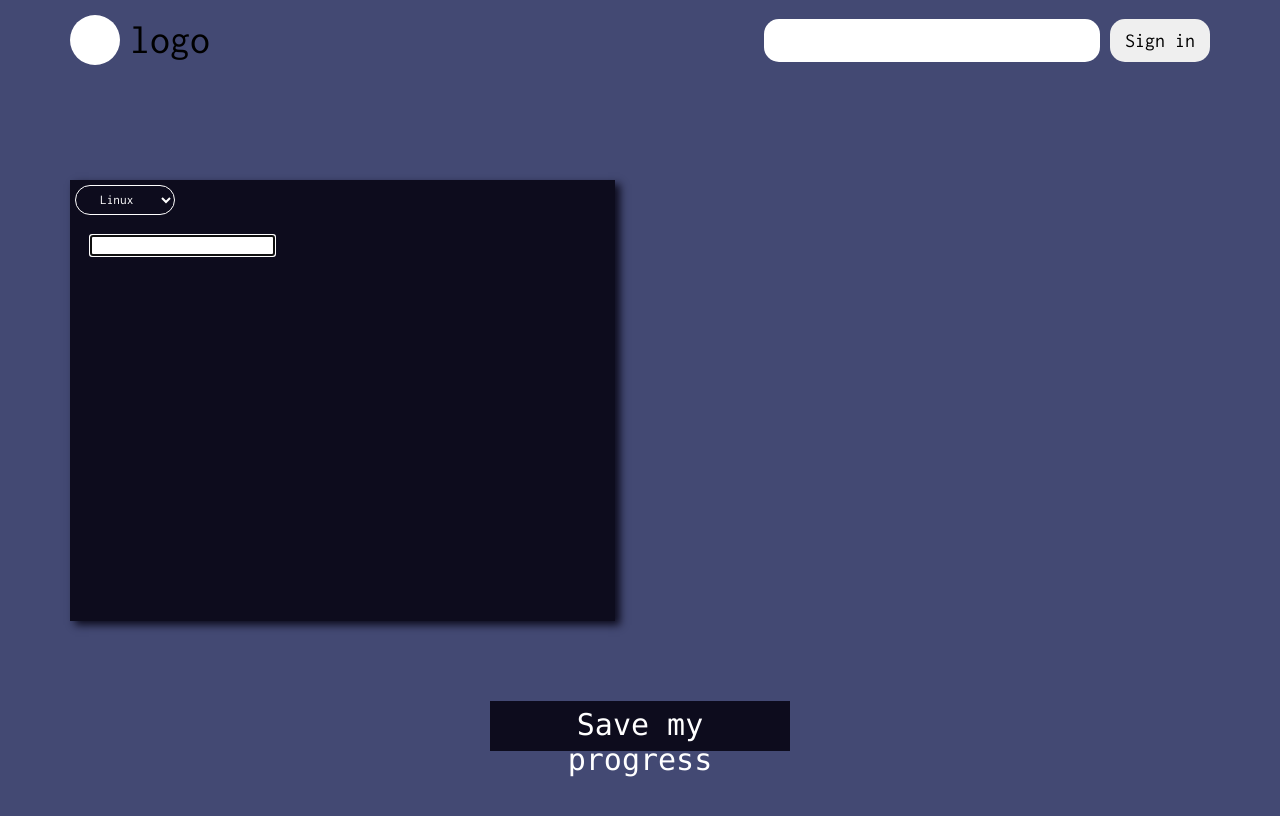
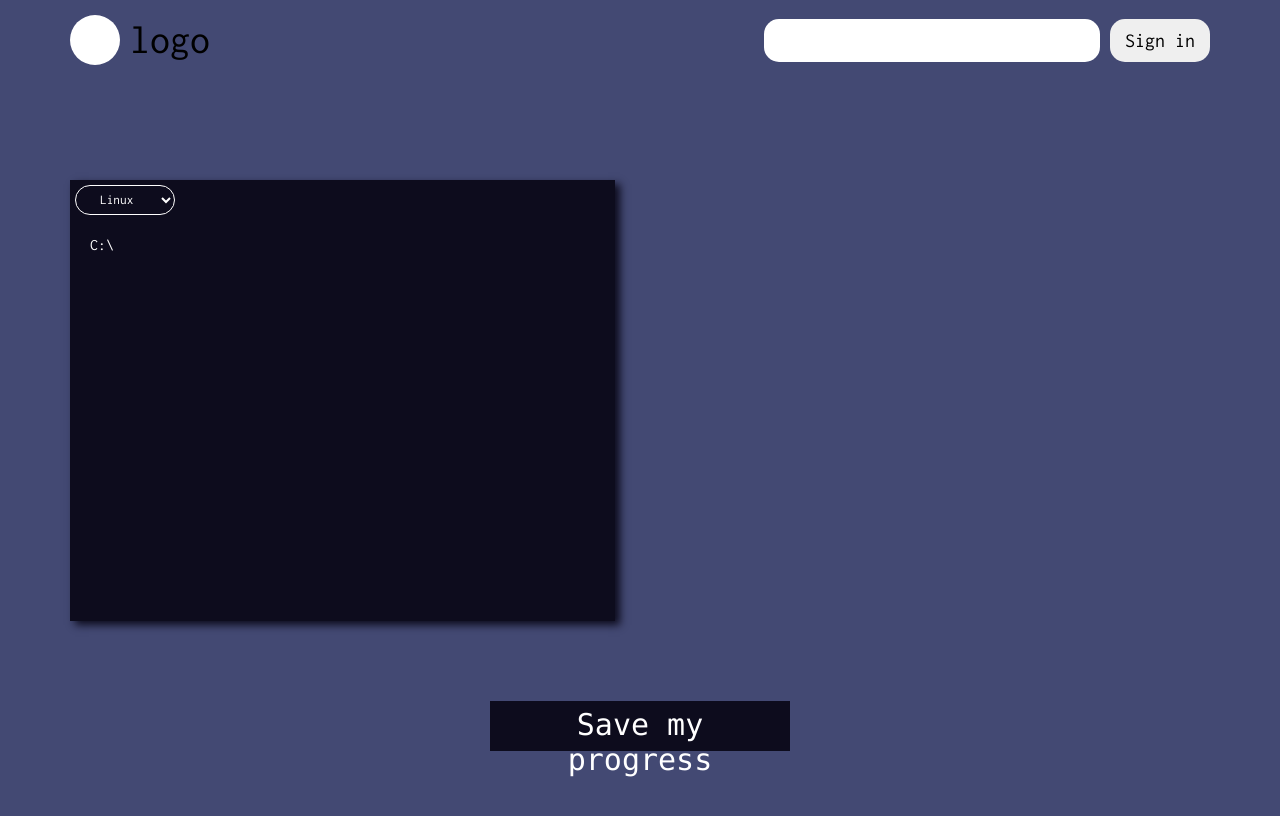
Before and after one commit to aruzhansabitkyzy/bash-learning-game, a React (Create React App) app in the folder game-front/: page /play in a window 1280 px wide. Shown: the top 816 px of the page. Built offline with nearby package versions, Linux system fonts and the light colour scheme.

Commit message:
terminal without scrolling

```diff
--- a/game-front/src/components/Play/play.js
+++ b/game-front/src/components/Play/play.js
@@ -3,6 +3,7 @@ import {useState, useEffect} from 'react';
 import {Popup} from '../Popup/popup';
 import {Console} from '../Terminal/Console';
 import { DisplayOutput } from '../Terminal/DisplayOutput';
+// import ScrollableFeed from 'react-scrollable-feed';
 
 export const Play = () => {
 
@@ -34,6 +35,7 @@ export const Play = () => {
                         <Console />
 
                     </div>
+
                 </div>
                 <div className="intro">
 
--- a/game-front/src/components/Terminal/Console.js
+++ b/game-front/src/components/Terminal/Console.js
@@ -2,11 +2,12 @@ import {useRef, useEffect} from 'react';
 import {Prompt} from '../Terminal/Prompt';
 import {useOnEnter} from '../Terminal/useOnEnter';
 import { DisplayOutput } from './DisplayOutput';
+import './terminal.css';
 
 export const Console = () => {
     const inputText = useRef();
 
-    const [consoleOutput,onEnter] = useOnEnter();
+    const [consoleOutput, onEnter] = useOnEnter();
 
     useEffect(() =>{
         inputText.current.value = "";
@@ -16,12 +17,12 @@ export const Console = () => {
 
     return (
         <section className="cons">
-            <DisplayOutput consoleOutput = {consoleOutput} />
-            <div className= "input-prompt">
+              <DisplayOutput consoleOutput = {consoleOutput} />
+             <div className= "input-prompt">
                 <Prompt />
-                <input type="text" ref={inputText} onKeyPress = {({target: {value} , key}) => onEnter(value, key)}/>
+                <input type="text" className="command" ref={inputText} onKeyPress = {({target: {value} , key}) => onEnter(value, key)}/>
 
-            </div>
+             </div>
         </section>
 
     )
--- a/game-front/src/components/Terminal/DisplayOutput.js
+++ b/game-front/src/components/Terminal/DisplayOutput.js
@@ -1,22 +1,42 @@
-import {useRef, useEffect } from 'react';
+import {useRef, useEffect, useState } from 'react';
 import {Prompt} from '../Terminal/Prompt';
 
 export const DisplayOutput = ({consoleOutput}) => {
-    // const scrollRef= useRef();
+    const [scroll, setScroll] = useState(0);
+    const scrollRef= useRef();
 
-    // useEffect(() => {
-    //     if(scrollRef.current)
-    //       scrollRef.current.scrollTop = scrollRef.current.scrollHeight;
-    // })
+    useEffect(() => {
+        if(scrollRef.current) {
+          scrollRef.current.scrollTop = scroll;
+        //  console.log(scrollRef.current.scrollTop );
+        //  console.log(scrollRef.current.scrollHeight );
+        }
+    })
+
+    const onScroll = () => {
+        setScroll(scrollRef.current.scrollTop);
+
+    }
+    console.log(scrollRef.current?.scrollTop, scroll)
     return(
-        <div className="out" >
-          {consoleOutput.map((item) => (
-            <div>
-                <Prompt />
-                <span style={{ color: 'white' }}>{item}</span>
+
+        <>
+            <div className="out" ref={scrollRef} onScroll={onScroll}>
+                <div style={{display: 'flex', flexDirection: 'column'}}>
+
+                    {consoleOutput.map((text) => {
+                       let res = text.split(":");
+
+
+                       return <div style={{ color: 'white' }}>
+                                 <div> <Prompt /> {res[0]}</div>
+                                 <div> <Prompt /> {res[1]}</div>
+                              </div>
+
+                    })}
+                </div>
             </div>
-           ))}
+        </>
 
-        </div>
     )
 }
--- a/game-front/src/components/Terminal/Prompt.js
+++ b/game-front/src/components/Terminal/Prompt.js
@@ -1,4 +1,5 @@
 export const Prompt  = () => {
-      <span>C:\</span>
-
+    return (
+      <span style={{color: "white"}}>C:\</span>
+    )
 }
--- /dev/null
+++ b/game-front/src/components/Terminal/terminal.css
@@ -0,0 +1,12 @@
+.command {
+    outline : none;
+    border: none;
+    background-color: #0D0C1D;
+    font-size: 16px;
+    font-family : "Inconsolata";
+    color: white;
+}
+.command cursor {
+    width : 8px;
+    height: 3px;
+}
--- a/game-front/src/components/Terminal/useOnEnter.js
+++ b/game-front/src/components/Terminal/useOnEnter.js
@@ -6,21 +6,22 @@ export const useOnEnter = () => {
         quit: "quitting"
     }
     const [consoleOutput, updateConsoleOutput]  = useState([]);
-    const [consoleInput, updateInputConsole] = useState([]);
+    // const [consoleInput, updateInputConsole] = useState([]);
 
 
+    console.log(consoleOutput);
     const onEnter = (value, key) => {
 
          if(key === "Enter") {
             const newConsoleLine = commands[value] || "Invalid Command";
-
+             updateConsoleOutput([...consoleOutput, `${value}:${newConsoleLine}`]);
             // const newConsoleInput = [...consoleInput];
             // newConsoleInput.push(value);
             // updateInputConsole(newConsoleInput);
 
-            const newConsoleOutput = [...consoleOutput];
-            newConsoleOutput.push(newConsoleLine);
-            updateConsoleOutput(newConsoleOutput);
+            // const newConsoleOutput = [...consoleOutput];
+            // newConsoleOutput.push(newConsoleLine);
+            // updateConsoleOutput(newConsoleOutput);
         }
 
     }
```
